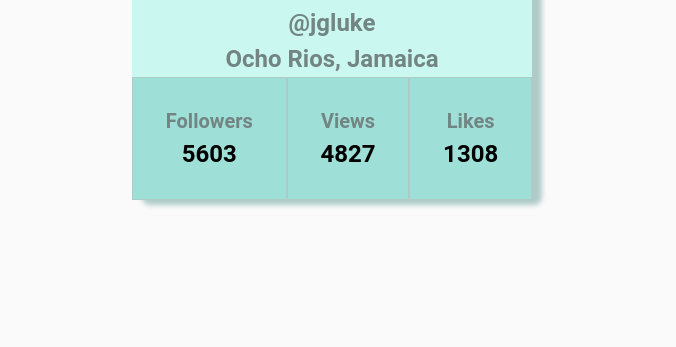
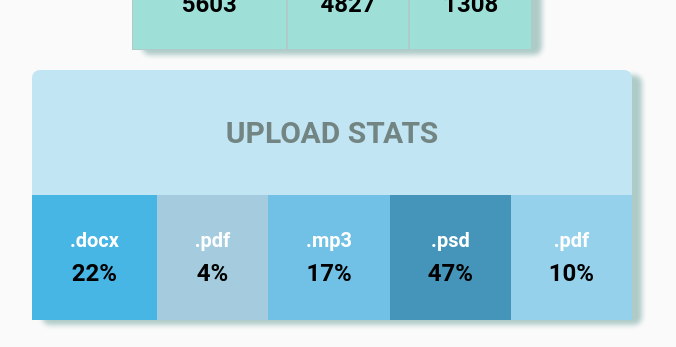
Before and after one commit to Anzheliika/goit-react-hw-01-components, a React (Create React App) app: page / in a window 1280 px wide. Shown: the part 450-797 px from the top of the page, without its empty margins (308-984 px from the left). Built offline with nearby package versions, Linux system fonts and the light colour scheme.

Commit message:
did second task

```diff
--- a/src/components/App.jsx
+++ b/src/components/App.jsx
@@ -1,5 +1,7 @@
 import { Profile } from './Profile/Profile';
+import { StatisticsList } from './StatisticsList/StatisticsList';
 import user from '../user.json';
+import data from '../data.json';
 
 export const App = () => {
   return (
@@ -13,6 +15,8 @@ export const App = () => {
         views={user.stats.views}
         likes={user.stats.likes}
       />
+
+      <StatisticsList items={data} />
     </>
   );
 };
--- /dev/null
+++ b/src/components/Statistic/Statistic.jsx
@@ -0,0 +1,17 @@
+import PropTypes from 'prop-types';
+import css from './Statistic.module.css';
+
+export const Statistic = ({ id, label, percentage }) => {
+  return (
+    <li key={id} className={css.item}>
+      <span className={css.label}>{label}</span>
+      <span className={css.percentage}>{percentage}%</span>
+    </li>
+  );
+};
+
+Statistic.propTypes = {
+  id: PropTypes.string.isRequired,
+  label: PropTypes.string.isRequired,
+  percentage: PropTypes.number.isRequired,
+};
--- /dev/null
+++ b/src/components/Statistic/Statistic.module.css
@@ -0,0 +1,35 @@
+.item {
+  display: flex;
+  align-items: center;
+  justify-content: center;
+  flex-direction: column;
+  flex-grow: 1;
+  height: 100%;
+
+
+  color: #000;
+  font-size: 20px;
+  font-weight: 600;
+}
+.item:first-child {
+  background-color: #47b6e5;
+}
+.item:nth-child(2) {
+  background-color: #a4ccde;
+}
+.item:nth-child(3) {
+  background-color: #70c1e5;
+}
+.item:nth-child(4) {
+  background-color: #4495b9;
+}
+.item:nth-child(5) {
+  background-color: #96d1eb;
+}
+.label {
+  color: #fff;
+}
+
+.percentage {
+    font-size: 24px;
+}
--- /dev/null
+++ b/src/components/StatisticsList/StatisticsList.jsx
@@ -0,0 +1,27 @@
+import PropTypes from 'prop-types';
+import { Statistic } from 'components/Statistic/Statistic';
+import css from './StatisticsList.module.css';
+
+export const StatisticsList = ({ items }) => {
+  return (
+    <section className={css.statistics}>
+      <h2 className={css.title}>Upload stats</h2>
+
+      <ul className={css.statList}>
+        {items.map(({ id, label, percentage }) => (
+          <Statistic id={id} label={label} percentage={percentage} />
+        ))}
+      </ul>
+    </section>
+  );
+};
+
+StatisticsList.propTypes = {
+  items: PropTypes.arrayOf(
+    PropTypes.exact({
+      id: PropTypes.string.isRequired,
+      label: PropTypes.string.isRequired,
+      percentage: PropTypes.number.isRequired,
+    })
+  ),
+};
--- /dev/null
+++ b/src/components/StatisticsList/StatisticsList.module.css
@@ -0,0 +1,25 @@
+.statistics {
+  width: 600px;
+  height: 250px;
+  margin-top: 20px;
+  background-color: #c2e5f4;
+  box-shadow: 10px 5px 5px #afcbc8;
+  border-radius: 8px;
+}
+
+.title {
+  text-align: center;
+  padding: 40px 0;
+  font-size: 30px;
+  font-weight: 600;
+  text-transform: uppercase;
+  color: #728583;
+}
+
+.statList {
+  display: flex;
+  align-items: center;
+  justify-content: center;
+  width: 100%;
+  height: 125px;
+}
--- /dev/null
+++ b/src/data.json
@@ -0,0 +1,7 @@
+[
+  { "id": "id-1", "label": ".docx", "percentage": 22 },
+  { "id": "id-2", "label": ".pdf", "percentage": 4 },
+  { "id": "id-3", "label": ".mp3", "percentage": 17 },
+  { "id": "id-4", "label": ".psd", "percentage": 47 },
+  { "id": "id-5", "label": ".pdf", "percentage": 10 }
+]
--- a/src/index.css
+++ b/src/index.css
@@ -16,9 +16,13 @@ body {
   line-height: 1.5;
   background-color: #fafafa;
   scroll-behavior: smooth;
+}
+
+#root {
   display: flex;
   justify-content: center;
   align-items: center;
+  flex-direction: column;
 }
 
 code {
@@ -33,7 +37,9 @@ ul {
   list-style: none;
 }
 
-p {
+p,
+h1,
+h2 {
   margin: 0;
   padding: 0;
 }
```
